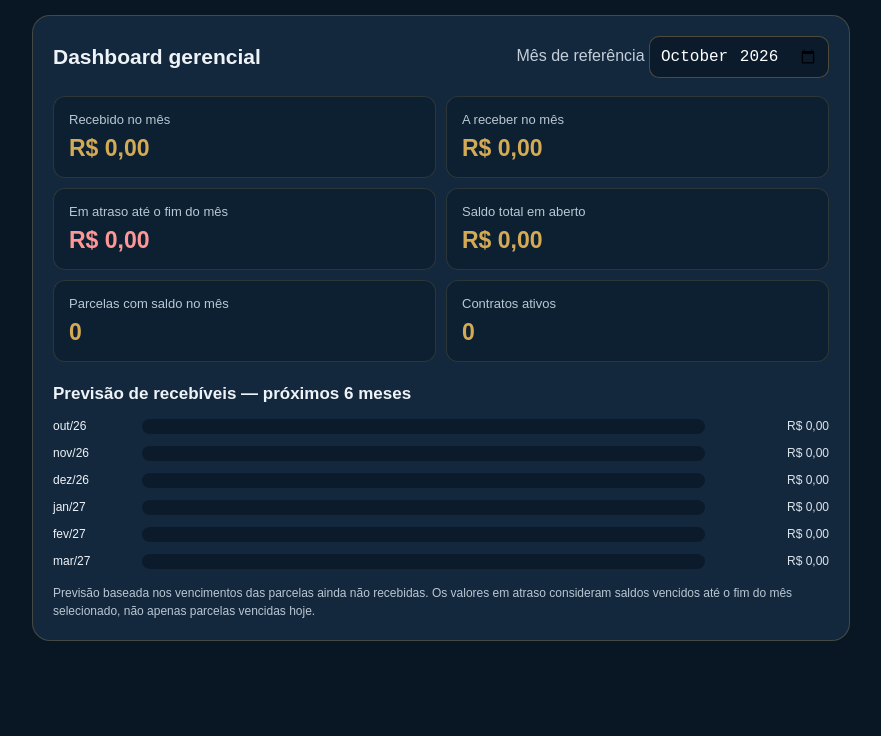
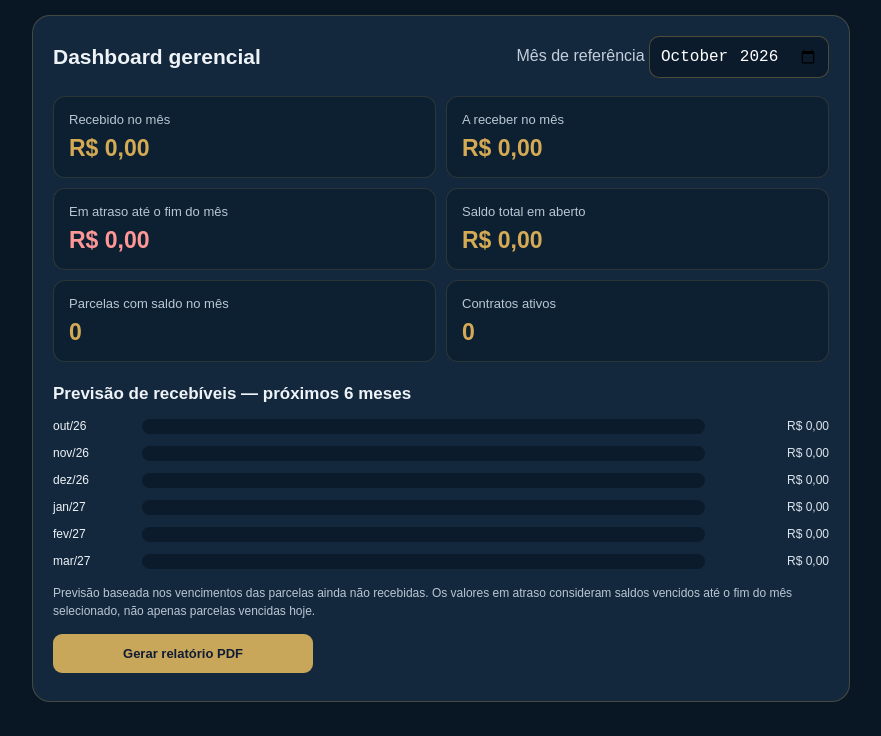
Before and after one commit to allanx35-web/Allan-Bruno-dos-santos, a website: page financeiro.html in a window 1280 px wide. Shown: the part 749-1485 px from the top of the page, without its empty margins (199-1080 px from the left). Before the commit the page ends 1424 px from the top, so only its background shows below. Drawn offline with nearby package versions, Linux system fonts and the light colour scheme.

Commit message:
financeiro_relatorio_pdf.js

```diff
--- a/financeiro.html
+++ b/financeiro.html
@@ -491,5 +491,6 @@ verificarLoginFinanceiro();
 
 <script src="/financeiro_nuvem.js"></script>
 <script src="/financeiro_dashboard.js"></script>
+<script src="/financeiro_relatorio_pdf.js"></script>
 </body>
 </html>
```
